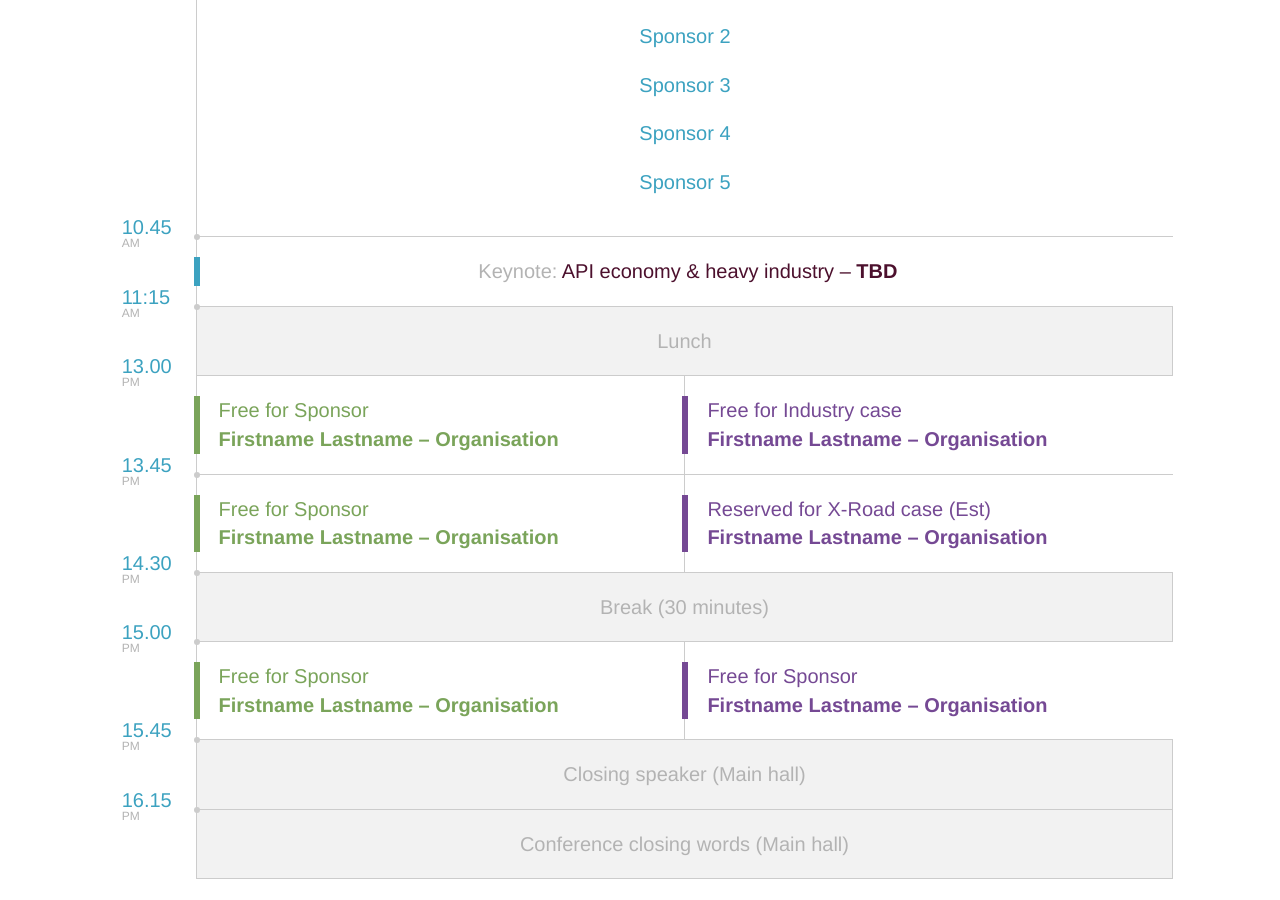
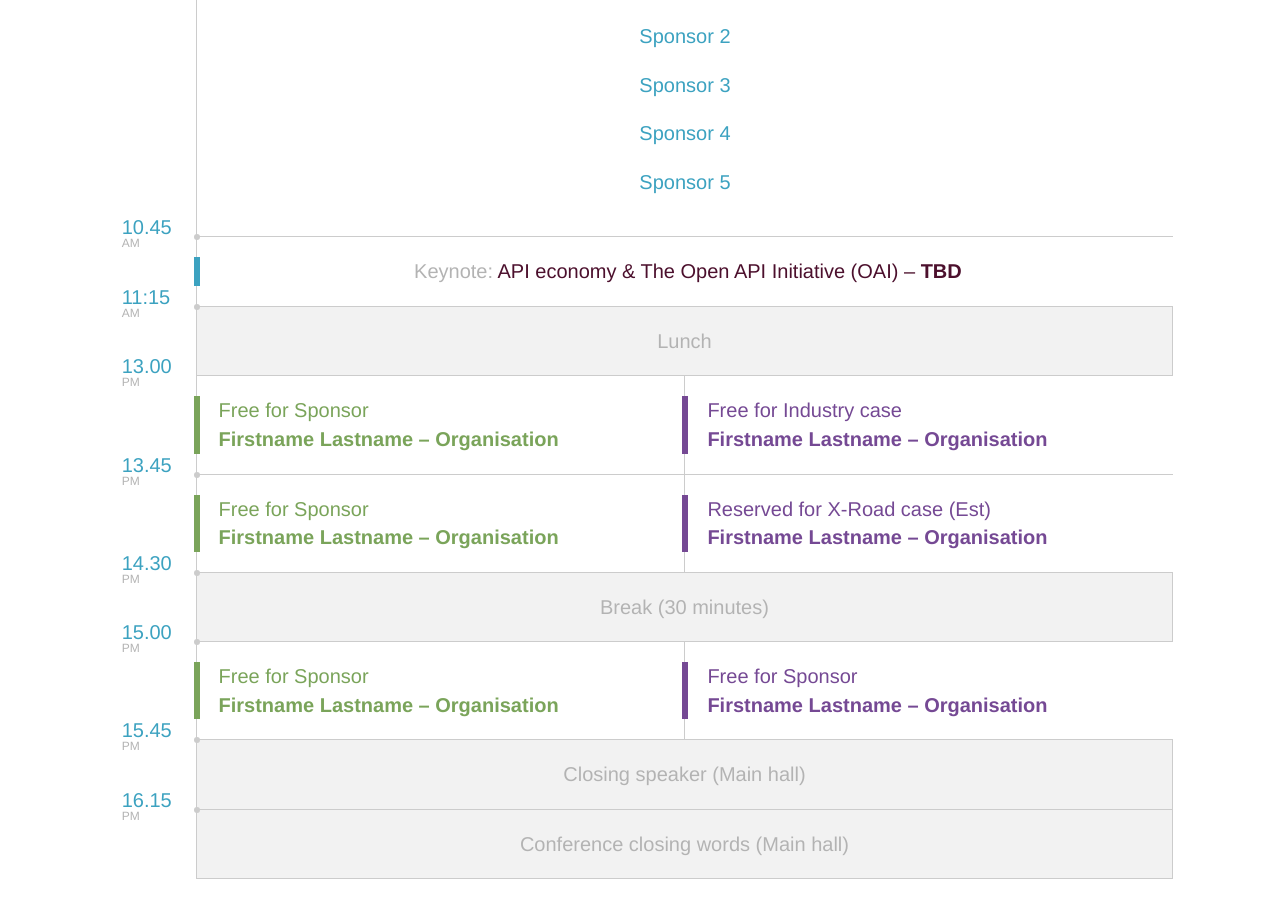
Before and after one commit to apidaysnordic/apidaysnordic.github.io, a Jekyll site: the page built from programme/index.md, in a window 1280 px wide and 900 px high, scrolled down 2446 px. Built offline with Jekyll 4.4.1, drawn with Linux system fonts in a browser that asks for light colours; some web fonts are replaced; comment, search, counter and statistics services are not loaded.

Commit message:
added open api initiative

```diff
--- a/_layouts/programme.html
+++ b/_layouts/programme.html
@@ -395,7 +395,7 @@
                         <small>am</small>
                     </div>
                     <div class="col-md-11 entry entry-first entry-keynote">
-                        <a href=""><span>Keynote:</span> API economy & heavy industry &ndash; <strong>TBD</strong></a>
+                        <a href=""><span>Keynote:</span> API economy & The Open API Initiative (OAI) &ndash; <strong>TBD</strong></a>
                     </div>
                 </div>
 
```
